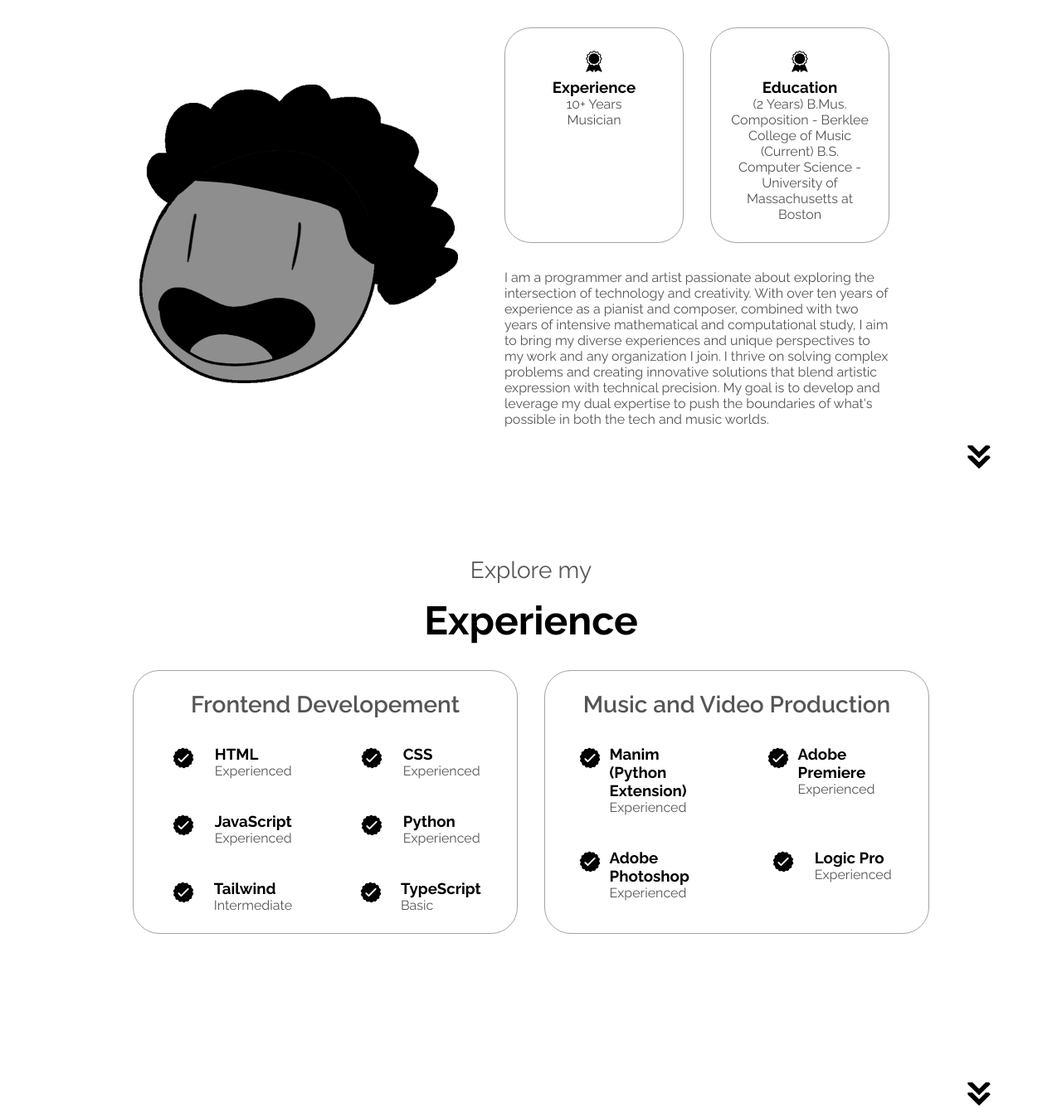
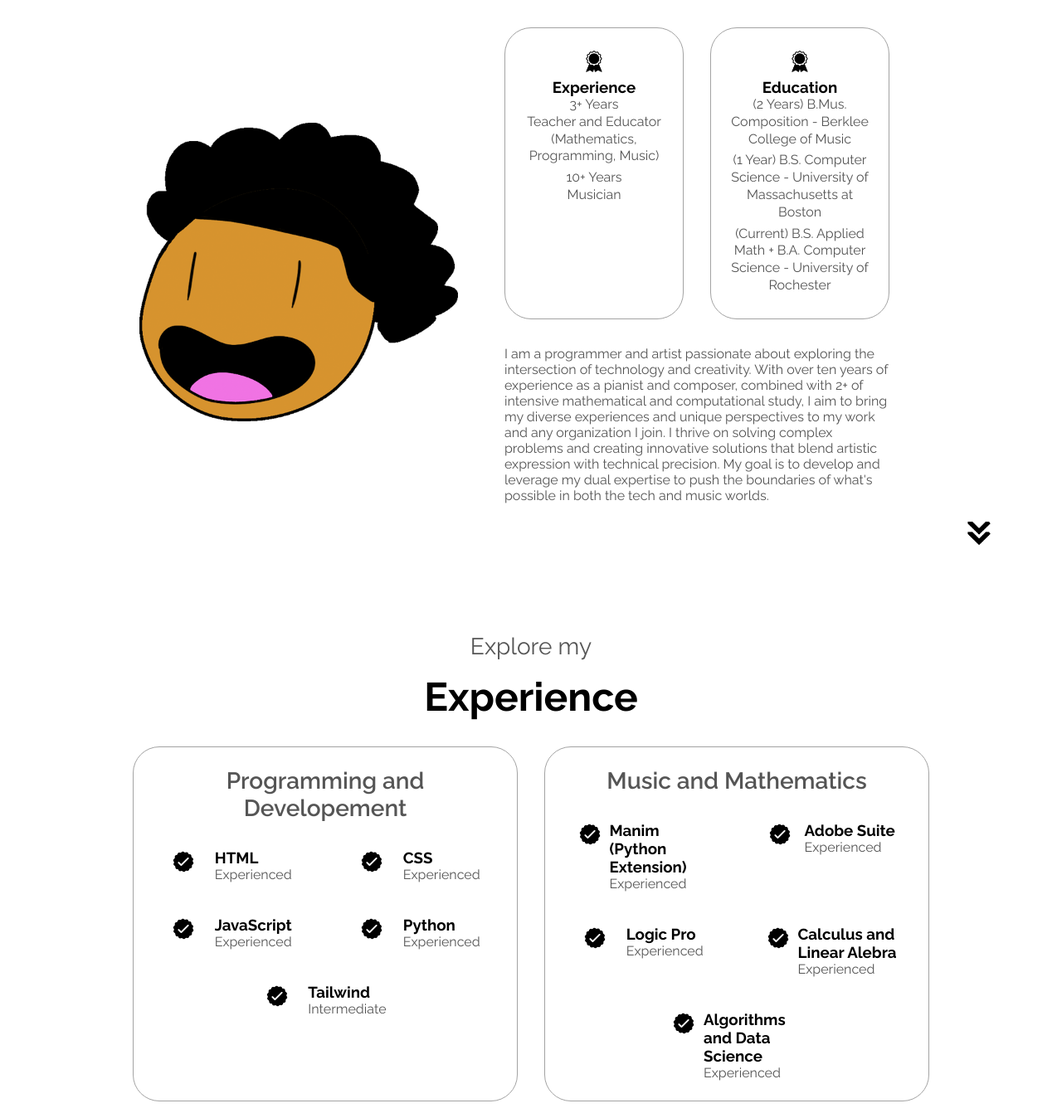
Before and after one commit to ethan-luvisia/eml-portfolio, a plain HTML site: page index.html in a window 1280 px wide. Shown: the part 1020-2362 px from the top of the page at 83% size. Drawn offline with Linux system fonts and the light colour scheme.

Commit message:
Modified descriptions and skill sections

```diff
--- a/index.html
+++ b/index.html
@@ -42,7 +42,7 @@
     </nav>
     <section id="profile">
         <div class="section_pic-container">
-            <img src="./assets/grayscale_pfp_circle.png" alt="Ethan Luvisia profile picture">
+            <img src="./assets/pfp_circle.png" alt="Ethan Luvisia profile picture">
         </div>
         <div class="section_text">
             <p class="section_text_p1">Hi, I'm</p>
@@ -50,7 +50,7 @@
             <p class="section_text_p2">Developer and Musician</p>
             <div class="btn-container">
                 <button class="btn btn-color-2"
-                 onclick="window.open('./assets/resume')"
+                 onclick="window.open('./assets/Ethan_Luvisia___Resume__3_.pdf')"
                  >Download CV</button>
                 <button class="btn btn-color-1"
                  onclick="location.href='./#contact'"
@@ -73,7 +73,7 @@
         <h1 class="title">About Me</h1>
         <div class="about-container">
             <div class="section_pic-container">
-                <img src="./assets/Ethan-Logo-Square-BW.png"
+                <img src="./assets/Ethan-Logo-Square.png"
                 alt="Profile Picture"
                     class="about-pic">
             </div>
@@ -84,22 +84,28 @@
                         alt="experience-icon"
                         class="icon">
                         <h3>Experience</h3>
-                        <p>10+ Years <br>Musician</p>
+                        <p class="p-list1">3+ Years <br>
+                        Teacher and Educator <br>
+                        (Mathematics, Programming, Music)
+                        </p>
+                        <p class="p-list1">10+ Years <br>Musician</p>
                     </div>
                     <div class="details-container">
                         <img src="./assets/experience.png"
                             alt="experience-icon"
                             class="icon">
                         <h3>Education</h3>
-                        <p>(2 Years) B.Mus. Composition - Berklee College of Music <br>
-                        (Current) B.S. Computer Science - University of Massachusetts at Boston</p>
+                        <p class="p-list1">(2 Years) B.Mus. Composition - Berklee College of Music</p>
+                        <p class="p-list1">(1 Year) B.S. Computer Science - University of Massachusetts at Boston</p>
+                        <p class="p-list1">(Current) B.S. Applied Math + B.A. Computer Science - University of Rochester</p>
+
                     </div>
                 </div>
                 <div class="text-container">
                     <p class="about-paragraph">I am a programmer and artist passionate about exploring
                         the intersection of technology and creativity. With over
                         ten years of experience as a pianist and composer, combined
-                        with two years of intensive mathematical and computational study,
+                        with 2+ of intensive mathematical and computational study,
                         I aim to bring my diverse experiences and unique perspectives to my
                         work and any organization I join. I thrive on solving complex problems
                         and creating innovative solutions that blend artistic expression with
@@ -120,7 +126,7 @@
         <h1 class="title">Experience</h1>
         <div class="about-containers">
             <div class="details-container">
-                <h2 class="experience-sub-title">Frontend Developement</h2>
+                <h2 class="experience-sub-title">Programming and Developement</h2>
                 <div class="article-container">
                     <article>
                         <img src="assets/checkmark.png"
@@ -167,19 +173,10 @@
                             <p>Intermediate</p>
                         </div>
                     </article>
-                    <article>
-                        <img src="assets/checkmark.png"
-                        alt="experience-icon"
-                        class="icon">
-                        <div>
-                            <h3>TypeScript</h3>
-                            <p>Basic</p>
-                        </div>
-                    </article>
                 </div>
             </div>
             <div class="details-container">
-                <h2 class="experience-sub-title">Music and Video Production</h2>
+                <h2 class="experience-sub-title">Music and Mathematics</h2>
                 <div class="article-container">
                     <article>
                         <img src="assets/checkmark.png"
@@ -195,16 +192,7 @@
                         alt="experience-icon"
                         class="icon">
                         <div>
-                            <h3>Adobe Premiere</h3>
-                            <p>Experienced</p>
-                        </div>
-                    </article>
-                    <article>
-                        <img src="assets/checkmark.png"
-                        alt="experience-icon"
-                        class="icon">
-                        <div>
-                            <h3>Adobe Photoshop</h3>
+                            <h3>Adobe Suite</h3>
                             <p>Experienced</p>
                         </div>
                     </article>
@@ -214,6 +202,25 @@
                         class="icon">
                         <div>
                             <h3>Logic Pro</h3>
+                            <p>Experienced</p>
+                        </div>
+                    </article>
+                    <article>
+                        <img src="assets/checkmark.png"
+                        alt="experience-icon"
+                        class="icon">
+                        <div>
+                            <h3>Calculus and Linear Alebra</h3>
+                            <p>Experienced</p>
+                        </div>
+                    </article>
+                    <article>
+                        <img src="assets/checkmark.png"
+                        alt="experience-icon"
+                        class="icon">
+                        <div>
+                            <h3>Algorithms and Data Science
+                            </h3>
                             <p>Experienced</p>
                         </div>
                     </article>
@@ -266,7 +273,7 @@
                 <img src="assets/email.png"
                 alt="Email icon"
                 class="icon contact-icon email-icon">
-                <p><a href="mailto:ethanluvisia@gmail.com">ethanluvisia@gmail.com</a></p>
+                <p><a href="mailto:eluvisia@u.rochester.edu">eluvisia@u.rochester.edu</a></p>
             </div>
             <div class="contact-info-container">
                 <img src="assets/linkedin.png"
--- a/style.css
+++ b/style.css
@@ -233,7 +233,7 @@ section {
 
 .btn-color-1,
 .btn-color-2 {
-    border: rgb(53, 53, 53) 0.1rem solid;
+    border: (53, 53, 53) 0.1rem solid;
 }
 
 .btn-color-1:hover,
@@ -435,3 +435,8 @@ article .icon {
 .email-icon {
     height: 2.5rem;
 }
+
+.p-list1 {
+    margin-bottom: 5px; /* Adjusts spacing between paragraphs */
+    line-height: 1.3;    /* Ensures the lines within a paragraph are well-spaced */
+}
```
